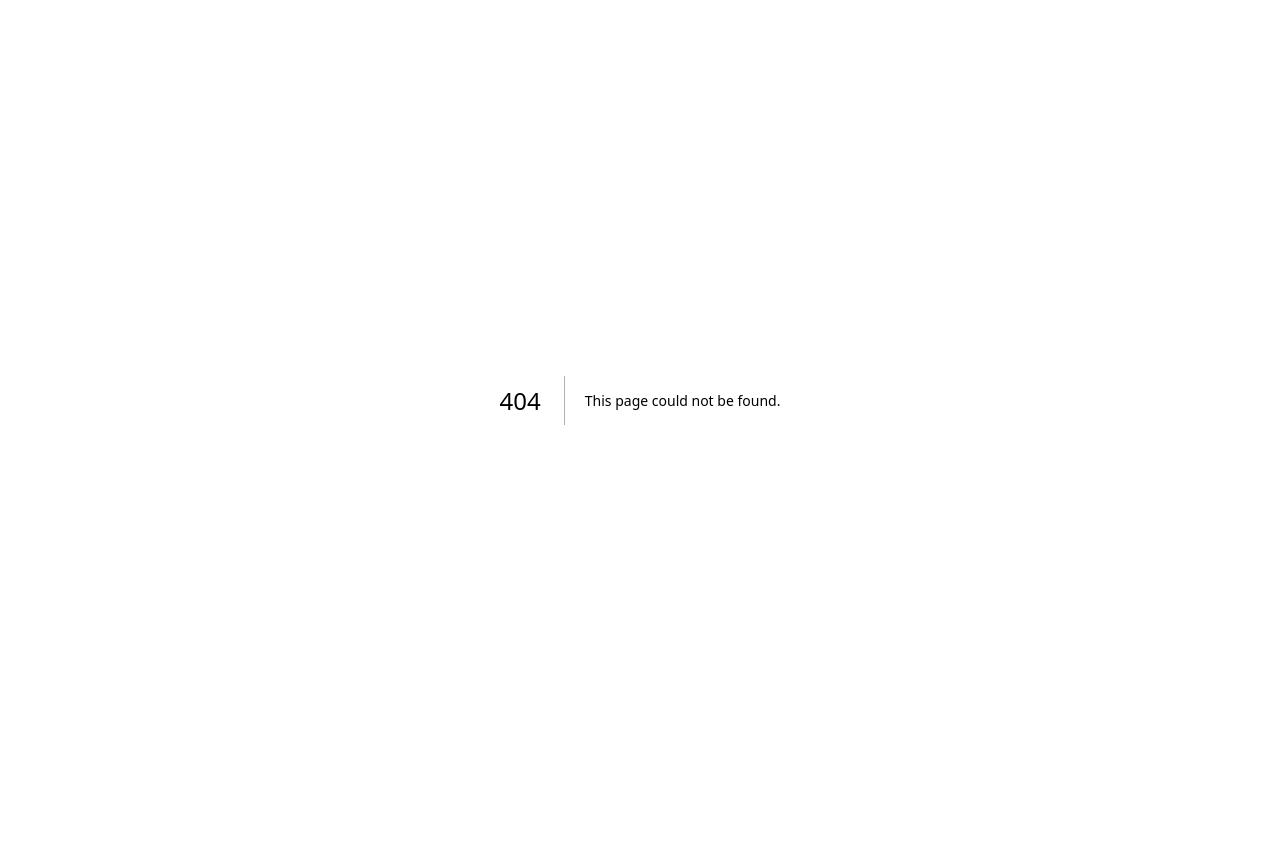
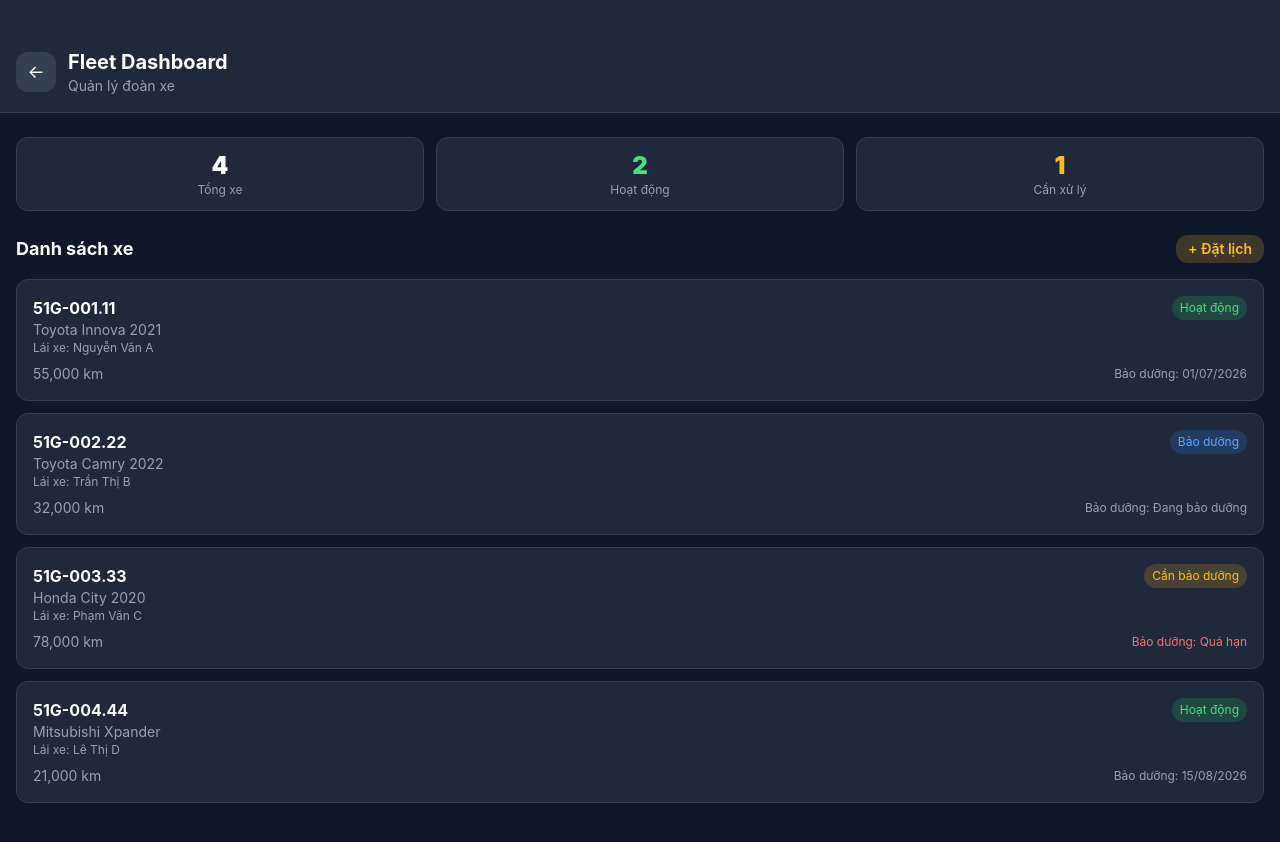
Before and after one commit to philonggroup/cardiy-platform, a Next.js app: page /fleet in a window 1280 px wide. Before the commit this address had no page. Shown: the top 842 px of the page. Before the commit the page ends 800 px from the top, so only its background shows below. Built offline with nearby package versions, Linux system fonts and the light colour scheme.

Commit message:
Create page.tsx

```diff
--- /dev/null
+++ b/app/fleet/page.tsx
@@ -0,0 +1,81 @@
+'use client';
+import Link from 'next/link';
+
+const fleetVehicles = [
+  { id: 1, plate: '51G-001.11', model: 'Toyota Innova 2021', driver: 'Nguyễn Văn A', km: 55000, status: 'active', nextService: '01/07/2026' },
+  { id: 2, plate: '51G-002.22', model: 'Toyota Camry 2022', driver: 'Trần Thị B', km: 32000, status: 'maintenance', nextService: 'Đang bảo dưỡng' },
+  { id: 3, plate: '51G-003.33', model: 'Honda City 2020', driver: 'Phạm Văn C', km: 78000, status: 'warning', nextService: 'Quá hạn' },
+  { id: 4, plate: '51G-004.44', model: 'Mitsubishi Xpander', driver: 'Lê Thị D', km: 21000, status: 'active', nextService: '15/08/2026' },
+];
+
+const statusConfig = {
+  active: { label: 'Hoạt động', color: 'bg-green-500/20 text-green-400' },
+  maintenance: { label: 'Bảo dưỡng', color: 'bg-blue-500/20 text-blue-400' },
+  warning: { label: 'Cần bảo dưỡng', color: 'bg-amber-500/20 text-amber-400' },
+};
+
+export default function FleetPage() {
+  const total = fleetVehicles.length;
+  const active = fleetVehicles.filter(v => v.status === 'active').length;
+  const warning = fleetVehicles.filter(v => v.status === 'warning').length;
+
+  return (
+    <div className="min-h-screen bg-[#0F172A] pb-24">
+      <div className="bg-[#1E293B] px-4 pt-12 pb-4 border-b border-slate-700">
+        <div className="flex items-center gap-3">
+          <Link href="/dashboard" className="w-10 h-10 bg-slate-700 rounded-xl flex items-center justify-center text-white text-lg">←</Link>
+          <div>
+            <h1 className="text-white font-bold text-xl">Fleet Dashboard</h1>
+            <p className="text-slate-400 text-sm">Quản lý đoàn xe</p>
+          </div>
+        </div>
+      </div>
+
+      <div className="px-4 mt-6">
+        <div className="grid grid-cols-3 gap-3 mb-6">
+          <div className="bg-[#1E293B] rounded-xl p-3 border border-slate-700 text-center">
+            <div className="text-2xl font-black text-white">{total}</div>
+            <div className="text-slate-400 text-xs">Tổng xe</div>
+          </div>
+          <div className="bg-[#1E293B] rounded-xl p-3 border border-slate-700 text-center">
+            <div className="text-2xl font-black text-green-400">{active}</div>
+            <div className="text-slate-400 text-xs">Hoạt động</div>
+          </div>
+          <div className="bg-[#1E293B] rounded-xl p-3 border border-slate-700 text-center">
+            <div className="text-2xl font-black text-amber-400">{warning}</div>
+            <div className="text-slate-400 text-xs">Cần xử lý</div>
+          </div>
+        </div>
+
+        <div className="flex items-center justify-between mb-4">
+          <h2 className="text-white font-bold text-lg">Danh sách xe</h2>
+          <Link href="/booking" className="bg-amber-400/20 text-amber-400 text-sm font-semibold px-3 py-1 rounded-xl">+ Đặt lịch</Link>
+        </div>
+
+        <div className="space-y-3">
+          {fleetVehicles.map(v => {
+            const sc = statusConfig[v.status as keyof typeof statusConfig];
+            return (
+              <div key={v.id} className="bg-[#1E293B] rounded-xl p-4 border border-slate-700">
+                <div className="flex items-start justify-between mb-2">
+                  <div>
+                    <div className="text-white font-bold">{v.plate}</div>
+                    <div className="text-slate-400 text-sm">{v.model}</div>
+                    <div className="text-slate-400 text-xs">Lái xe: {v.driver}</div>
+                  </div>
+                  <span className={`text-xs px-2 py-1 rounded-full ${sc.color}`}>{sc.label}</span>
+                </div>
+                <div className="flex items-center justify-between">
+                  <span className="text-slate-400 text-sm">{v.km.toLocaleString()} km</span>
+                  <span className={`text-xs ${v.nextService === 'Quá hạn' ? 'text-red-400' : 'text-slate-400'}`}>
+                    Bảo dưỡng: {v.nextService}
+                  </span>
+                </div>
+              </div>
+            );
+          })}
+        </div>
+      </div>
+    </div>
+  );
+}
```
